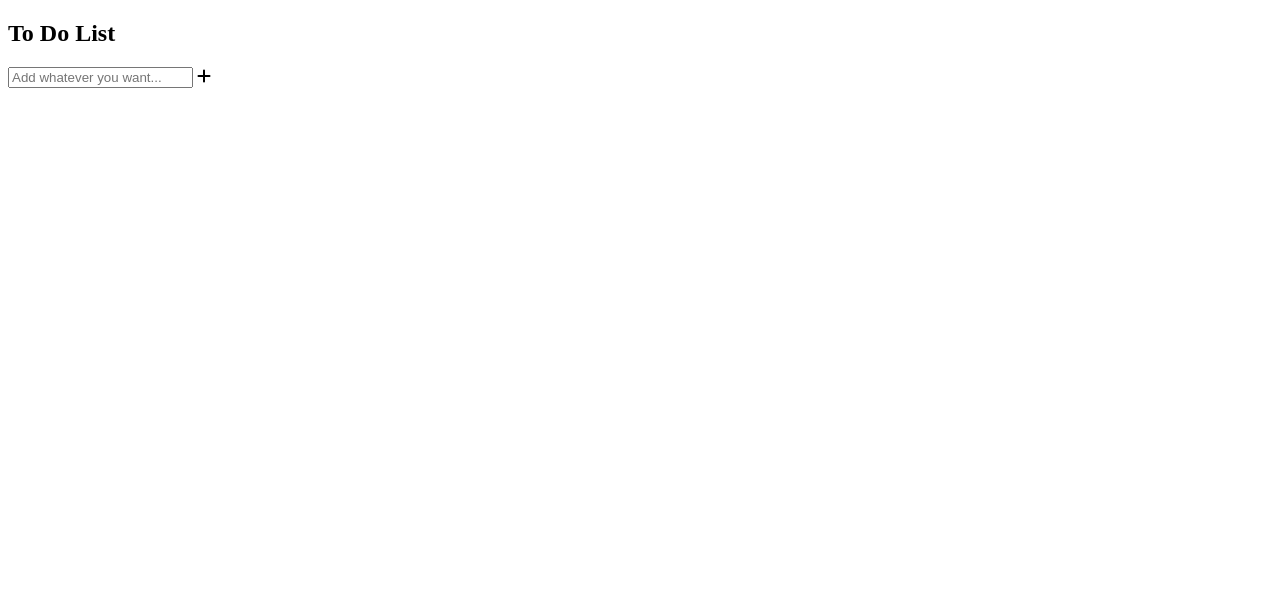
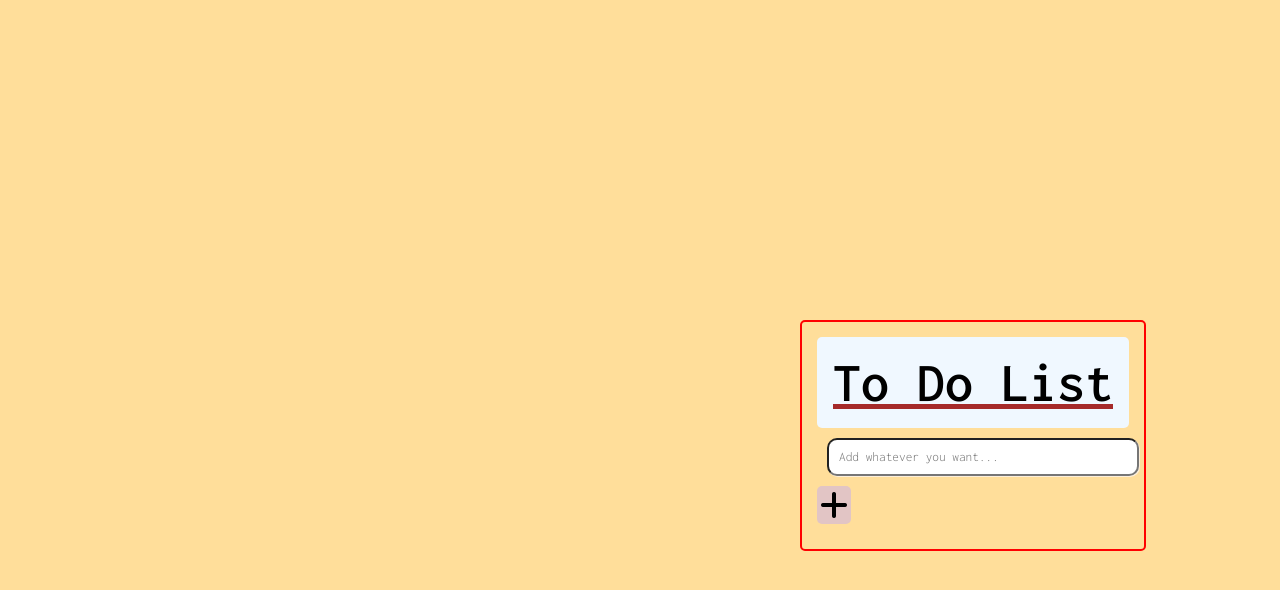
Before and after one commit to CharlieCharlie79/To_Do_List_2, a plain HTML site: page index.html in a window 1280 px wide. Drawn offline with Linux system fonts and the light colour scheme.

Commit message:
css_part_1

```diff
--- a/index.html
+++ b/index.html
@@ -6,6 +6,7 @@
     <meta name="viewport" content="width=device-width, initial-scale=1.0">
     <link rel="stylesheet" href="/style.css">
     <link rel="stylesheet" href="https://cdnjs.cloudflare.com/ajax/libs/font-awesome/6.0.0/css/all.min.css">
+
     <title>To Do List</title>
 </head>
 <body>
@@ -16,13 +17,12 @@
                 <header>
                     <h1>To Do List</h1>
                     <input type="text" placeholder="Add whatever you want..." id="txt">
-                    <span class="icon add-item"><i class="fa-solid fa-plus"></i></span>
+                    <span class="icon add-item"><i class="fa-solid fa-plus rotate"></i></span>
 
                 </header>
 
                 <div class="list">
                     <ul class="ul-list" id="ul-id">
-
                     </ul>
                 </div>
             </div>
--- a/script.js
+++ b/script.js
@@ -1,3 +1,4 @@
+
 const addItem = document.querySelector(".add-item");
 const ulList = document.querySelector(".ul-list");
 
@@ -46,4 +47,5 @@ addItem.addEventListener('click', function()
         createLi();
         const val = document.querySelector('input').value ="";
     }
+
 })
--- a/style.css
+++ b/style.css
@@ -1,4 +1,82 @@
-.hideIcon
+@import url('https://fonts.googleapis.com/css2?family=Cinzel&family=Inconsolata:wght@300;600&display=swap');
+*
 {
-    display:none;
+    box-sizing: border-box;
+    margin: 0;
+    font-family: 'Inconsolata', monospace;
 }
+
+body
+{
+   width: 100%;
+   background-color: rgba(255, 188, 45, 0.479);
+}
+
+h1
+{
+    font-size: 3.5rem;
+    text-decoration: underline;
+    text-decoration-color: brown;
+    background-color: aliceblue;
+    padding: 1rem;
+    border-radius: 5px;
+}
+
+input
+{
+    margin:10px;
+    padding: 10px;
+    border-radius: 10px;
+    width: 100%;
+    box-shadow: 1px 1px hsla(0, 64%, 98%, 0.692);
+}
+
+ul, li
+{
+    font-size: 1.5rem;
+    text-decoration: solid;
+    list-style: none;
+    padding: 5px;
+}
+
+.fa-plus
+{
+    background-color: hsl(0, 33%, 83%);
+    font-size: 2rem;
+    border-radius: 5px;
+    padding: 3px;
+    transition: 0.5s;
+}
+
+.fa-plus:hover
+{
+    color:hsl(0, 33%, 83%);
+    background-color: rgba(44, 46, 27, 0.76);
+}
+
+.rotate:active
+ {
+    animation: rotation 0.3s linear;
+ }
+
+   @keyframes rotation
+   {
+    from
+    {
+      transform: rotate(0deg);
+    }
+    to
+    {
+      transform: rotate(359deg);
+    }
+  }
+
+.box
+{
+    position: absolute;
+    top:20rem;
+    transform: translate(50rem, 0);
+    border: 2px solid #ff0000;
+    padding: 15px;
+    border-radius: 5px;
+}
```
